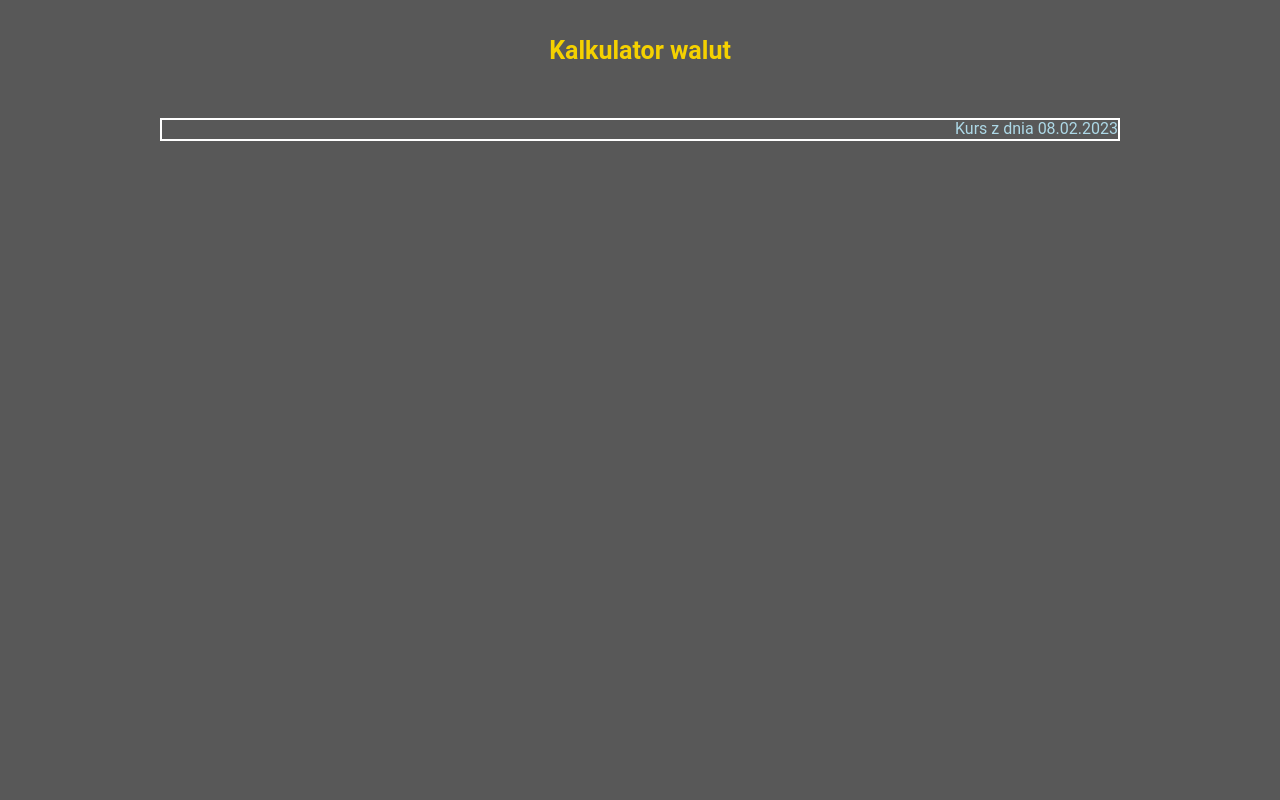
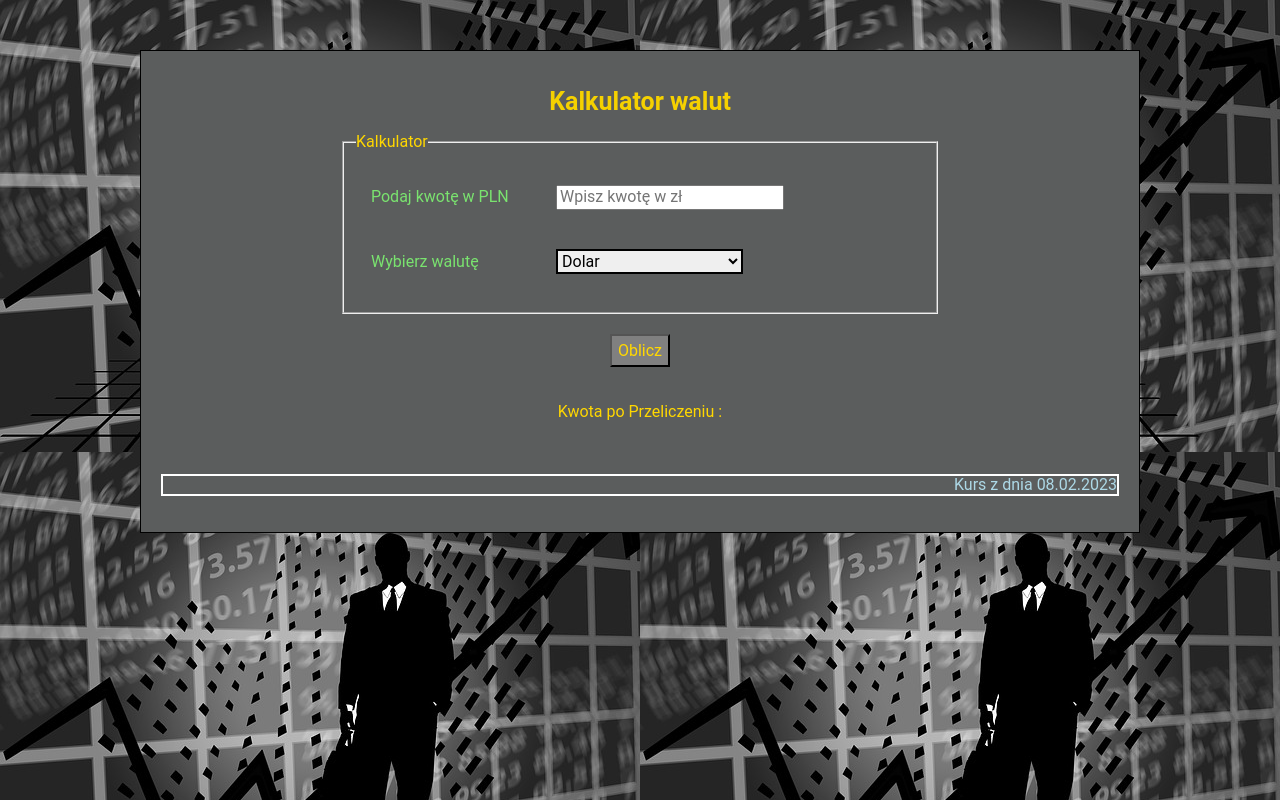
Before and after one commit to michalgozdek/currency-converter-react, a React (Create React App) app: page / in a window 1280 px wide. Built offline with nearby package versions, Linux system fonts and the light colour scheme.

Commit message:
final commit

```diff
--- a/src/App.js
+++ b/src/App.js
@@ -1,7 +1,7 @@
 import Header from './Header';
 import Container from './Container';
 import Footer from './Footer';
-import Form from './Forrm';
+import { Form } from './Forrm';
 import { useState } from 'react';
 import { currencies } from './currencies';
 
@@ -25,8 +25,7 @@ function App() {
          <Header />
           <Form
            result={result}
-           calculateResult={calculateResult}
-          />
+           calculateResult={calculateResult} />
           <Footer />
        </Container>
   );
--- a/src/Container/style.css
+++ b/src/Container/style.css
@@ -3,4 +3,7 @@
     margin: auto;
     max-width: 1000px;
     padding: 20px;
+    border: 1px  solid;
+    background-color: rgb(91, 93, 93);
+   margin-top: 50px;
 }
--- a/src/Forrm/index.js
+++ b/src/Forrm/index.js
@@ -1,8 +1,9 @@
 import { useState } from "react"
 import { currencies } from "../currencies"
 import "./style.css"
+import {Result} from "../Result";
 
-const Form = ({ calculateResult, result }) =>{
+export const Form = ({ calculateResult, result }) =>{
     const [currency, setCurrency] = useState(currencies[0].short);
     const [amount, setAmount] = useState("");
 
@@ -10,7 +11,7 @@ const Form = ({ calculateResult, result }) =>{
         event.preventDefault();
         calculateResult(currency , amount);
     }
-
+   return(
     <form className="form" onSubmit={onFormSubmit}>
     <fieldset>
         <legend className="form__header">Kalkulator</legend>
@@ -22,30 +23,38 @@ const Form = ({ calculateResult, result }) =>{
              min= "1"
              placeholder="Wpisz kwotę w zł"
              value={ amount }
-             onChange = {(target) => setAmount(target.value)}
+             onChange = {({target}) => setAmount(target.value)}
              required
              /></label>
         </p>
         <p>
             <label>
                 <span className="form__label">Wybierz walutę</span>
-                <select className="form__field" name="Curency">
-
-                    <option value="EUR">Euro</option>
-                    <option value="USD">Dolar</option>
+                <select
+                className="form__field"
+                 name="Curency"
+                 value={currency}
+                 onChange = {({ target }) => setCurrency (target.value)}>
+                    {currencies.map((currency) => (
+                        <option
+                        key={currency.short}
+                        value={currency.short}>
+                            {currency.name}
+                        </option>
+                    ))}
                 </select>
 
             </label>
         </p>
     </fieldset>
     <p className="buttons">
-        <span className="buttons__calculate"><button className="buttons__calculateInside">Oblicz
-            </button></span>
-        <button type="reset" className="button__reset">Wyczyść</button>
+       <button className="buttons__calculateInside">Oblicz</button>
     </p>
-    <p className="form__result">Kwota po Przeliczeniu </p>
+    <p className="form__result">Kwota po Przeliczeniu :
+     <Result result={result} /> </p>
 </form>
+   );
 
 };
 
-export default Form
+export default Form;
--- /dev/null
+++ b/src/Result/index.js
@@ -0,0 +1,16 @@
+
+ export const Result = ({ result }) => {
+    return (
+        <p className="result">
+            {!!result && (
+            <>
+            {result.baseAmount.toFixed(2)} PLN =
+            {""}
+            <strong>
+                {result.targetAmount.toFixed(2)} {result.currency}
+            </strong>
+            </>
+            )}
+        </p>
+    )
+ }
--- a/src/index.css
+++ b/src/index.css
@@ -5,9 +5,8 @@ html{
   box-sizing: inherit;
 }
 
-
-
 body {
   font-family: "Roboto", "bezszeryfowa";
   background-color: rgb(88, 88, 88);
+  background-image: url("background.jpg");
 }
```
Also changed, not shown: public/currency.jpg (added), public/manifest.json, src/background.jpg (added).
